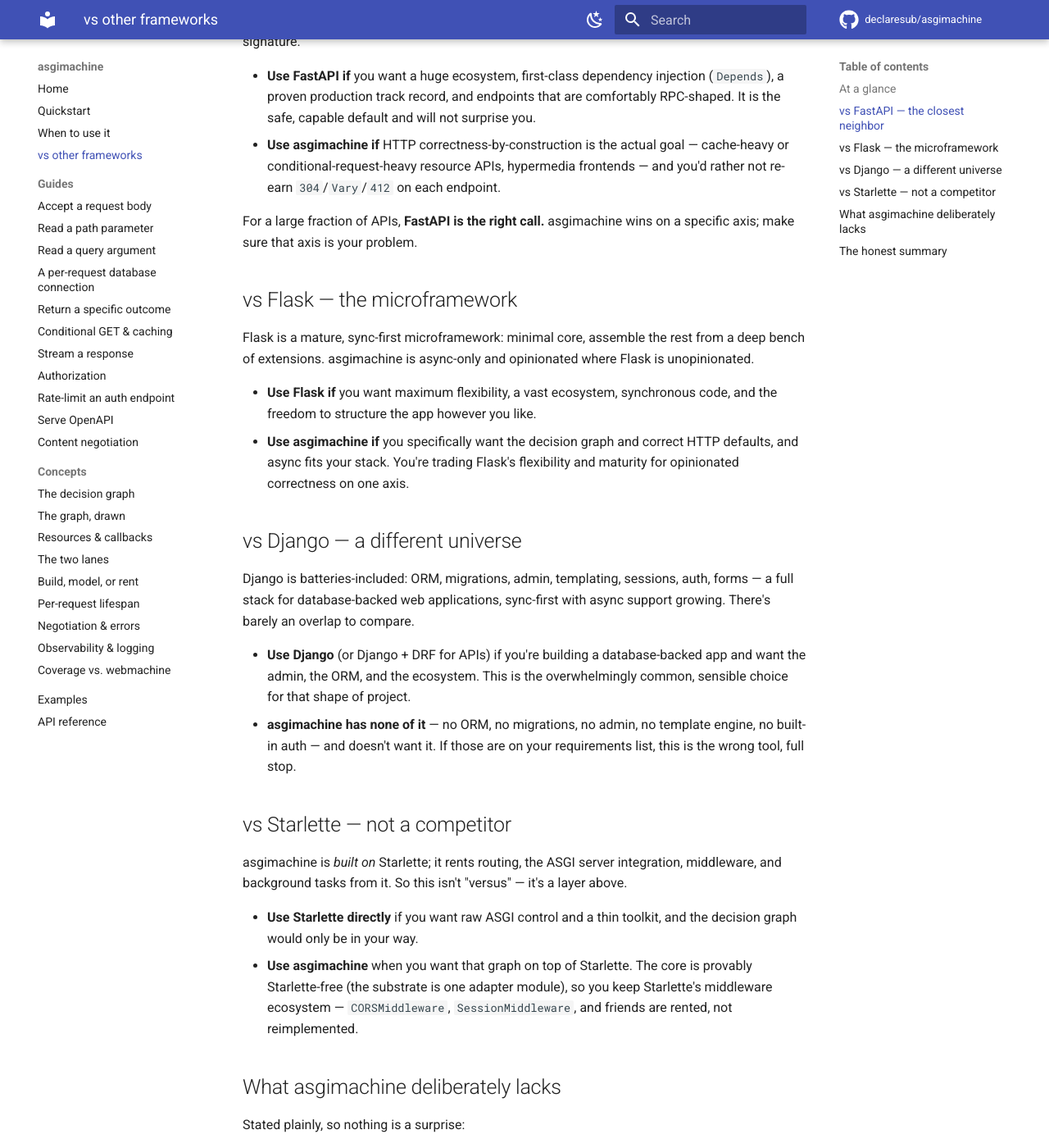
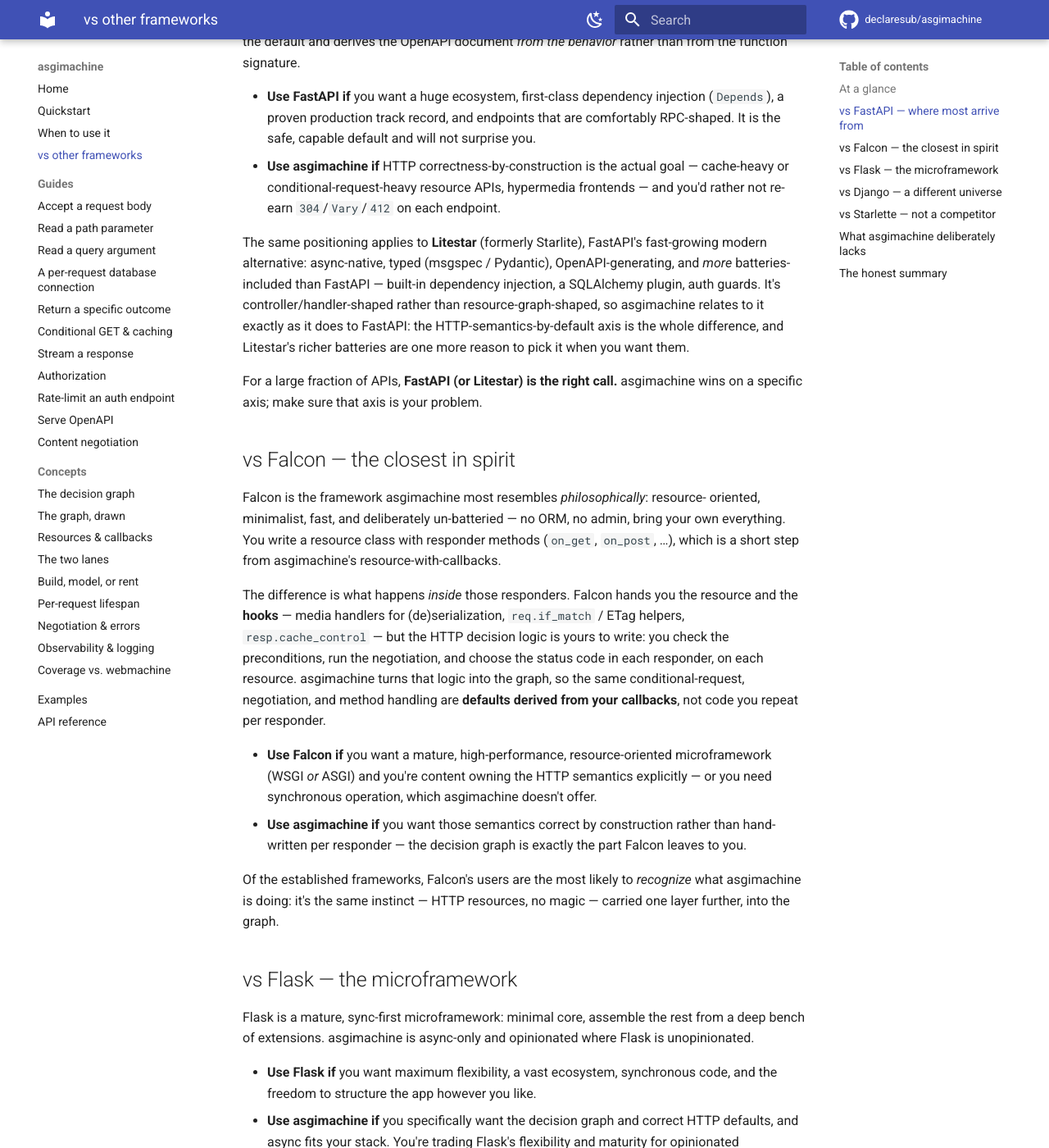
Before and after one commit to declaresub/asgimachine, an MkDocs documentation site: the page built from docs/comparison.md, in a window 1280 px wide and 1400 px high, scrolled down 1539 px. Shown: the whole window at 82% size. Built offline with MkDocs 1.6.1 and Material for MkDocs 9.7.7, drawn with Linux system fonts in a browser that asks for light colours; comment, search, counter and statistics services are not loaded; some of the changed text lies outside the part shown.

Commit message:
Add Falcon and Litestar to the comparison; refine HTTP-semantics wording
Falcon gets a dedicated section (closest in spirit: resource-oriented,
un-batteried; gives you resource classes + hooks where asgimachine derives
the HTTP logic as graph defaults). Litestar folds into the FastAPI section
(same axis, more batteries). Table stays at the recognizable big four with a
pointer to the prose. HTTP-semantics cell: "Correct by construction" to match
index.md.

Co-Authored-By: Claude Opus 4.8 <noreply@anthropic.com>

```diff
--- a/docs/comparison.md
+++ b/docs/comparison.md
@@ -13,7 +13,7 @@ it](when-to-use.md) first — this page assumes it does and asks *which* tool.
 
 | Axis | asgimachine | FastAPI | Flask | Django |
 |---|---|---|---|---|
-| **HTTP semantics** (caching, conditional requests, negotiation, `405`/`406`/`412`/`428`) | **Correct by default** | Hand-wired per route | Hand-wired per route | Hand-wired per view |
+| **HTTP semantics** (caching, conditional requests, negotiation, `405`/`406`/`412`/`428`) | **Correct by construction** | Hand-wired per route | Hand-wired per route | Hand-wired per view |
 | Model | Webmachine decision graph | Path operations (RPC-ish) | View functions | Views + ORM + templates |
 | Async | Async-only | Async-native | Sync-first (async in a threadpool) | Sync-first (async growing) |
 | Request validation | Parse into a typed model at the boundary | Pydantic, first-class | Manual / extensions | Forms / DRF serializers |
@@ -24,9 +24,11 @@ it](when-to-use.md) first — this page assumes it does and asks *which* tool.
 | Ecosystem / maturity | **Experimental, tiny** | Large, mature | Very large, very mature | Very large, very mature |
 
 The single row that justifies asgimachine's existence is the first one. Everything
-below it, the incumbents do as well or better.
+below it, the incumbents do as well or better. (The table stays at the four most
+widely recognized frameworks; **Litestar** and **Falcon** — two more that regularly
+come up — are covered in the prose below.)
 
-## vs FastAPI — the closest neighbor
+## vs FastAPI — where most arrive from
 
 FastAPI is where most people arrive from, and the honest comparison is narrow. Both
 are async and build on Starlette; both generate OpenAPI; both lean on typed models at
@@ -47,8 +49,42 @@ OpenAPI document *from the behavior* rather than from the function signature.
   cache-heavy or conditional-request-heavy resource APIs, hypermedia frontends — and
   you'd rather not re-earn `304`/`Vary`/`412` on each endpoint.
 
-For a large fraction of APIs, **FastAPI is the right call.** asgimachine wins on a
-specific axis; make sure that axis is your problem.
+The same positioning applies to **Litestar** (formerly Starlite), FastAPI's
+fast-growing modern alternative: async-native, typed (msgspec / Pydantic),
+OpenAPI-generating, and *more* batteries-included than FastAPI — built-in dependency
+injection, a SQLAlchemy plugin, auth guards. It's controller/handler-shaped rather
+than resource-graph-shaped, so asgimachine relates to it exactly as it does to
+FastAPI: the HTTP-semantics-by-default axis is the whole difference, and Litestar's
+richer batteries are one more reason to pick it when you want them.
+
+For a large fraction of APIs, **FastAPI (or Litestar) is the right call.** asgimachine
+wins on a specific axis; make sure that axis is your problem.
+
+## vs Falcon — the closest in spirit
+
+Falcon is the framework asgimachine most resembles *philosophically*: resource-
+oriented, minimalist, fast, and deliberately un-batteried — no ORM, no admin, bring
+your own everything. You write a resource class with responder methods (`on_get`,
+`on_post`, …), which is a short step from asgimachine's resource-with-callbacks.
+
+The difference is what happens *inside* those responders. Falcon hands you the resource
+and the **hooks** — media handlers for (de)serialization, `req.if_match` / ETag
+helpers, `resp.cache_control` — but the HTTP decision logic is yours to write: you
+check the preconditions, run the negotiation, and choose the status code in each
+responder, on each resource. asgimachine turns that logic into the graph, so the same
+conditional-request, negotiation, and method handling are **defaults derived from your
+callbacks**, not code you repeat per responder.
+
+- **Use Falcon if** you want a mature, high-performance, resource-oriented
+  microframework (WSGI *or* ASGI) and you're content owning the HTTP semantics
+  explicitly — or you need synchronous operation, which asgimachine doesn't offer.
+- **Use asgimachine if** you want those semantics correct by construction rather than
+  hand-written per responder — the decision graph is exactly the part Falcon leaves to
+  you.
+
+Of the established frameworks, Falcon's users are the most likely to *recognize* what
+asgimachine is doing: it's the same instinct — HTTP resources, no magic — carried one
+layer further, into the graph.
 
 ## vs Flask — the microframework
 
```
